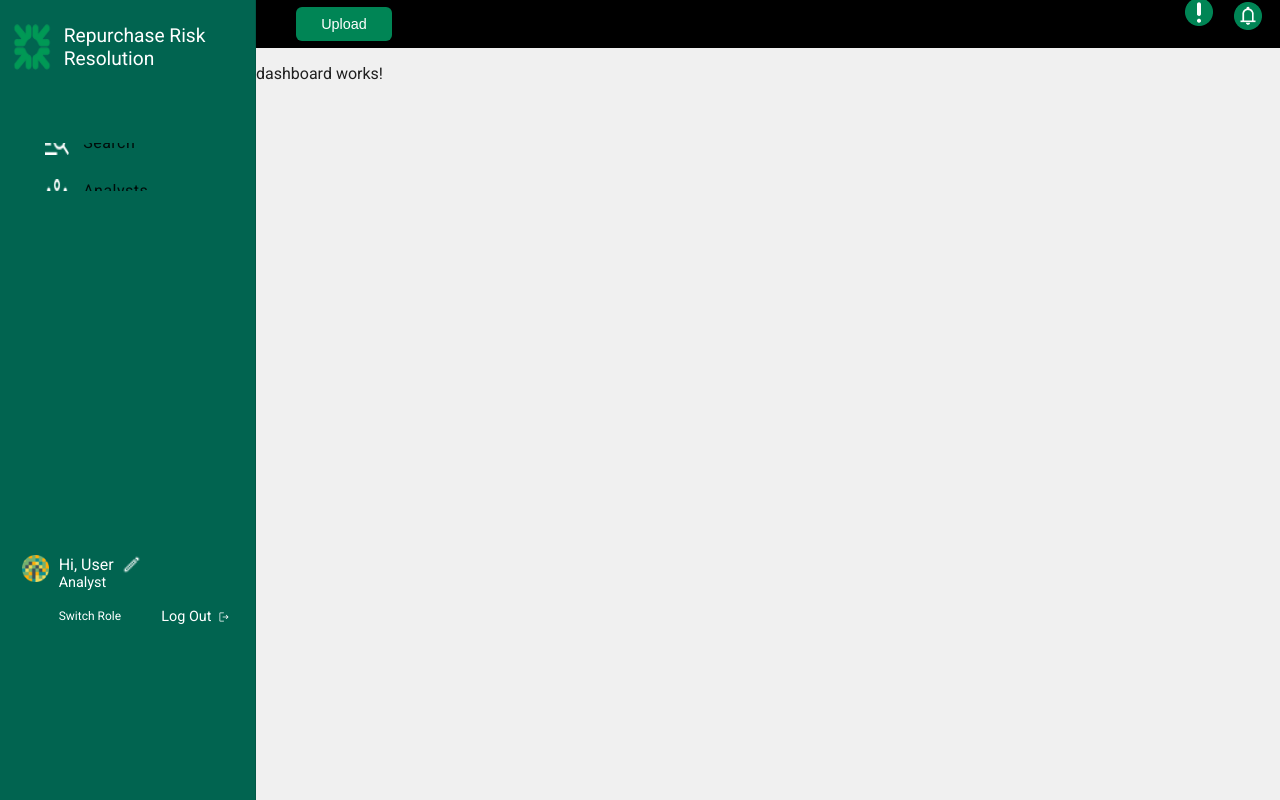
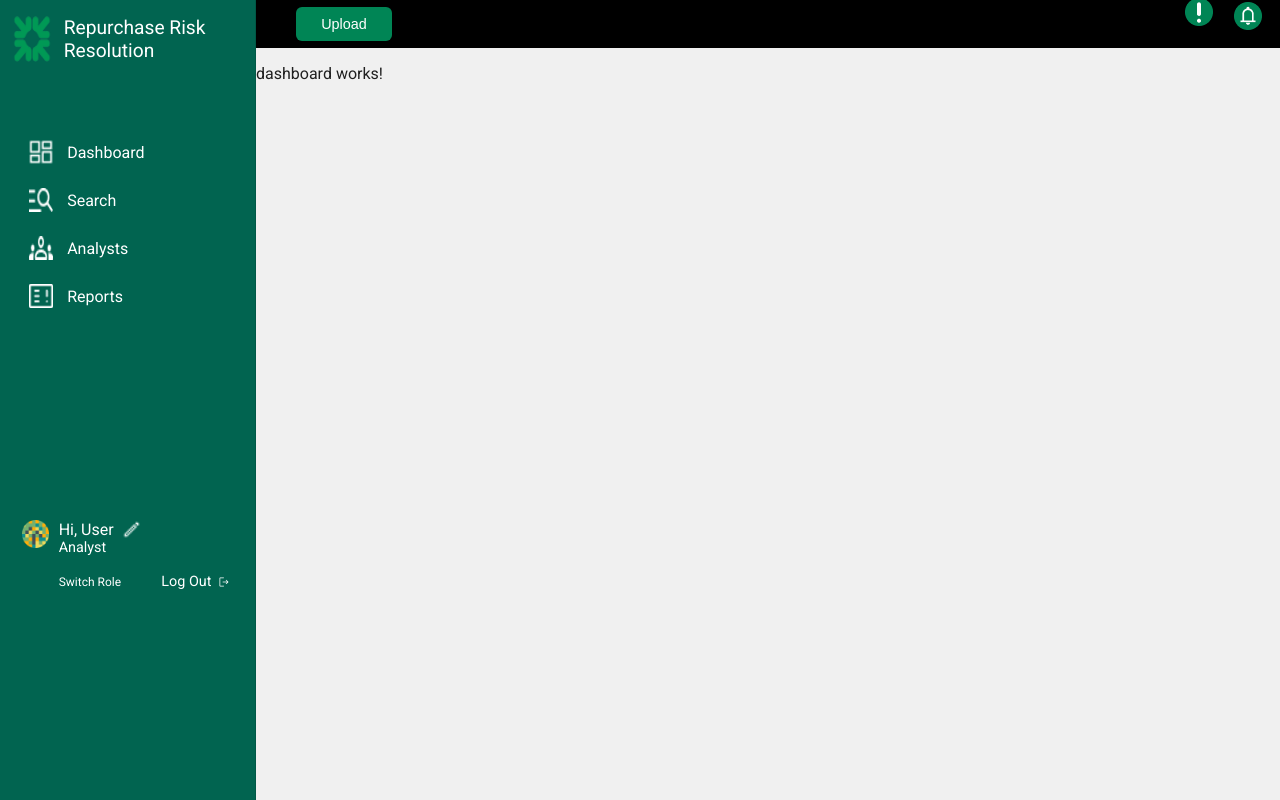
Before and after one commit to Taejun-bdiplus/mock-citizens-r3p, an Angular app: page /dashboard in a window 1280 px wide. Built offline with nearby package versions, Linux system fonts and the light colour scheme.

Commit message:
fix the sidebar

```diff
--- a/src/app/pages/default-layout/app-sidebar/app-sidebar.component.html
+++ b/src/app/pages/default-layout/app-sidebar/app-sidebar.component.html
@@ -1,5 +1,5 @@
 <div class="app-sidebar-container">
-  <mat-list class="app-sidebar-top">
+  <div class="app-sidebar-top">
     <div class="company-project">
       <div class="app-sidebar-logo">
         <img class="app-sidebar-image" src="../assets/images/citizens_logo.png" />
@@ -9,11 +9,11 @@
         <div class="app-sidebar-title-text2">Resolution</div>
       </div>
     </div>
-  </mat-list>
+  </div>
 
-  <mat-list class="app-sidebar-middle">
-    <mat-list-item class="app-sidebar-tabs">
-      <mat-list>
+  <div class="app-sidebar-middle">
+    <mat-list class="app-sidebar-tabs">
+
         <div class="dashboard-tab" routerLink="/dashboard" routerLinkActive="active">
           <img class="dashboard-tab-icon" src="../assets/images/dashboard.png" />
           <div class="dashboard-tab-text">Dashboard</div>
@@ -30,11 +30,11 @@
           <img class="reports-tab-icon" src="../assets/images/reports.png" />
           <div class="reports-tab-text">Reports</div>
         </div>
-      </mat-list>
-    </mat-list-item>
-  </mat-list>
 
-  <mat-list class="app-sidebar-bottom">
+    </mat-list>
+  </div>
+
+  <div class="app-sidebar-bottom">
     <div class="app-sidebar-account">
       <div class="app-sidebar-account-image-box">
         <img class="app-sidebar-account-image" src="../assets/images/user_picture.png" />
@@ -62,5 +62,5 @@
         </div>
       </div>
     </div>
-  </mat-list>
+  </div>
 </div>
```
